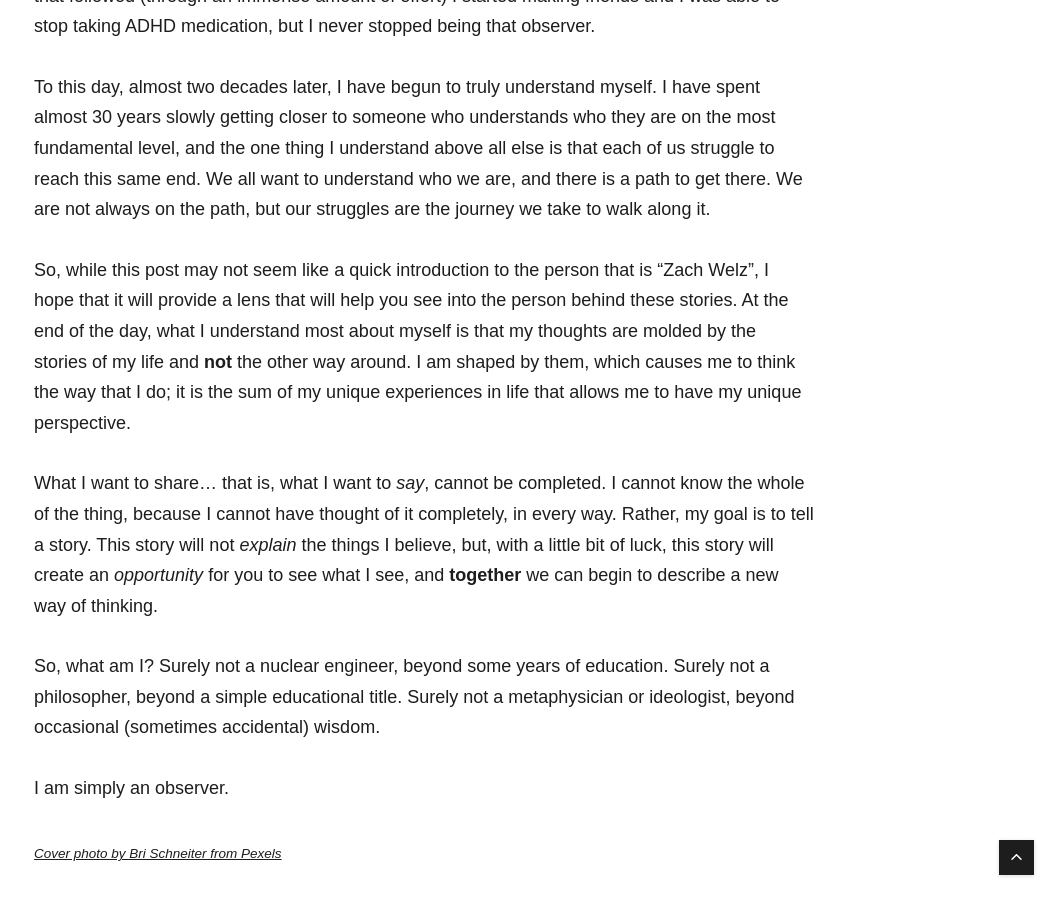
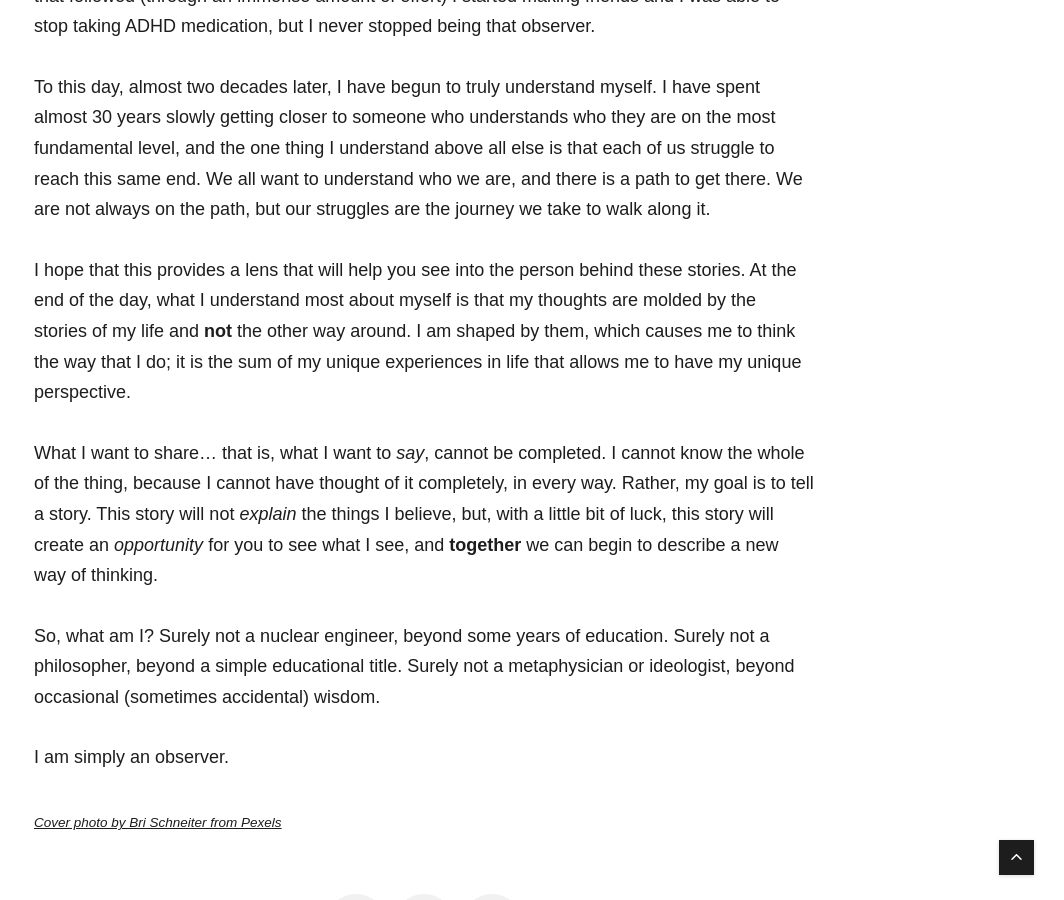
Before and after one commit to zwelz3/zwelz3.github.io, a Jekyll site: the page built from _posts/2021-02-13-A-little-bit-of-context.md, in a window 1280 px wide and 900 px high, scrolled down 1853 px. Shown: the whole window, without its empty margins (216-1280 px from the left). Built offline with Jekyll 4.4.1, drawn with Linux system fonts in a browser that asks for light colours; nearby versions of some CDN libraries; some web fonts are replaced.

Commit message:
Update with Andy's comment

```diff
--- a/_posts/2021-02-13-A-little-bit-of-context.md
+++ b/_posts/2021-02-13-A-little-bit-of-context.md
@@ -16,7 +16,7 @@
 
 To this day, almost two decades later, I have begun to truly understand myself. I have spent almost 30 years slowly getting closer to someone who understands who they are on the most fundamental level, and the one thing I understand above all else is that each of us struggle to reach this same end. We all want to understand who we are, and there is a path to get there. We are not always on the path, but our struggles are the journey we take to walk along it.
 
-So, while this post may not seem like a quick introduction to the person that is "Zach Welz", I hope that it will provide a lens that will help you see into the person behind these stories. At the end of the day, what I understand most about myself is that my thoughts are molded by the stories of my life and __not__ the other way around. I am shaped by them, which causes me to think the way that I do; it is the sum of my unique experiences in life that allows me to have my unique perspective.
+I hope that this provides a lens that will help you see into the person behind these stories. At the end of the day, what I understand most about myself is that my thoughts are molded by the stories of my life and __not__ the other way around. I am shaped by them, which causes me to think the way that I do; it is the sum of my unique experiences in life that allows me to have my unique perspective.
 
 What I want to share... that is, what I want to *say*, cannot be completed. I cannot know the whole of the thing, because I cannot have thought of it completely, in every way. Rather, my goal is to tell a story. This story will not *explain* the things I believe, but, with a little bit of luck, this story will create an *opportunity* for you to see what I see, and __together__ we can begin to describe a new way of thinking.
 
```
